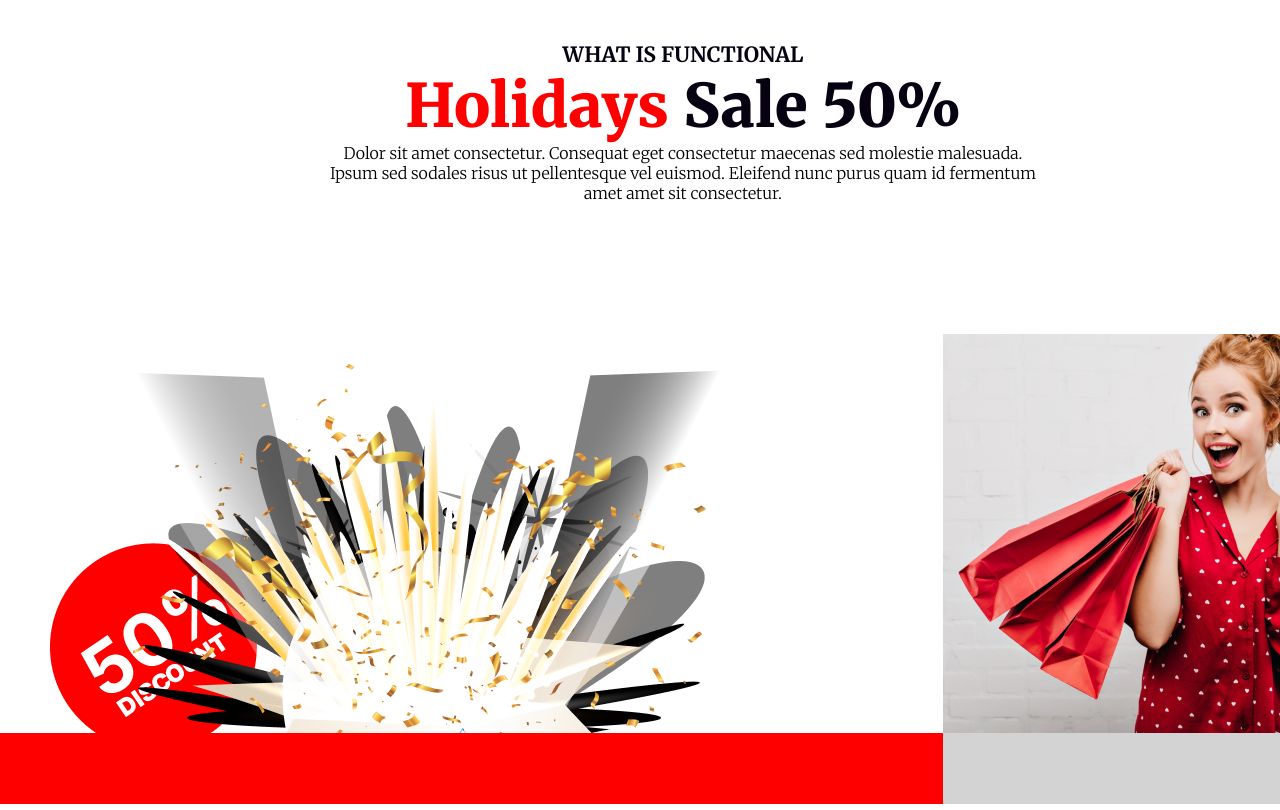
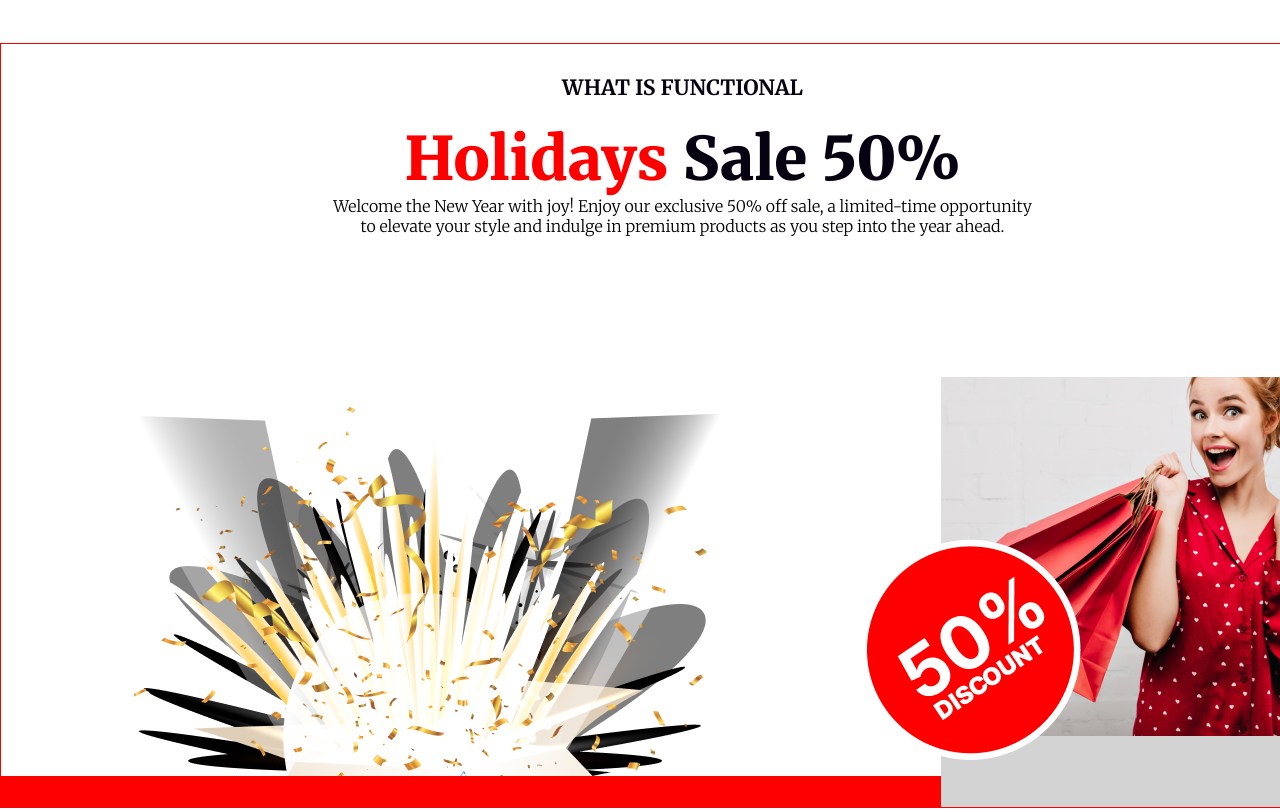
Before and after one commit to msifatsadiq/new-year-assignment, a plain HTML site: page index.html in a window 1280 px wide. Shown: the part 3560-4370 px from the top of the page. Drawn offline with Linux system fonts and the light colour scheme.

Commit message:
adding the sixth section

```diff
--- a/index.html
+++ b/index.html
@@ -104,9 +104,7 @@
                     font-style: normal;
                     font-weight: 900;
                     line-height: normal;">Sale 50%</span> </h1>
-                <p class="holiday-text-tree">Dolor sit amet consectetur. Consequat eget consectetur maecenas sed
-                    molestie malesuada. Ipsum sed sodales risus ut pellentesque vel euismod. Eleifend nunc purus quam id
-                    fermentum amet amet sit consectetur.</p>
+                <p class="holiday-text-tree">Welcome the New Year with joy! Enjoy our exclusive 50% off sale, a limited-time opportunity to elevate your style and indulge in premium products as you step into the year ahead.</p>
             </div>
             <div class="holiday-images">
                 <div class="gift-box">
--- a/styles/style.css
+++ b/styles/style.css
@@ -212,7 +212,7 @@
     margin-top: 120px;
     align-items: center;
     padding: 20px;
-    /* border: 1px solid red; */
+    border: 1px solid red;
 
 }
 
@@ -311,8 +311,9 @@
     margin-left: auto;
     margin-right: auto;
     margin-top: 120px;
-    width: 1366px;
-    height: 950px;
+    width: 1363px;
+    height: 763px;
+    border: 1px solid red;
 }
 
 .holiday-text {
@@ -323,6 +324,7 @@
     max-width: 1600px;
     margin-left: auto;
     margin-right: auto;
+    padding: 20px;
 
 }
 
@@ -331,6 +333,7 @@
     font-size: 21px;
     font-style: normal;
     line-height: normal;
+    margin-top: 10px;
 }
 
 .holiday-text-two {
@@ -339,6 +342,7 @@
     font-size: 60px;
     font-weight: 900;
     line-height: normal;
+    margin-top: 20px;
 }
 
 .holiday-text-three {
@@ -357,8 +361,8 @@
 }
 
 .holiday-images .gift-box {
-    position: relative;
-    z-index: 1;
+    /* position: absolute; */
+    z-index: 9;
     height: 100px;
     margin: 30px;
 }
@@ -382,6 +386,12 @@
     top: ;
     height: auto;
     margin-top: 239px;
+}
+.holiday-images .fifty-per-off{
+    position: relative;
+    left: 0;
+    margin: -40px 0px 0px 51em;
+    z-index: 10;
 }
 
 /* section seven */
```
